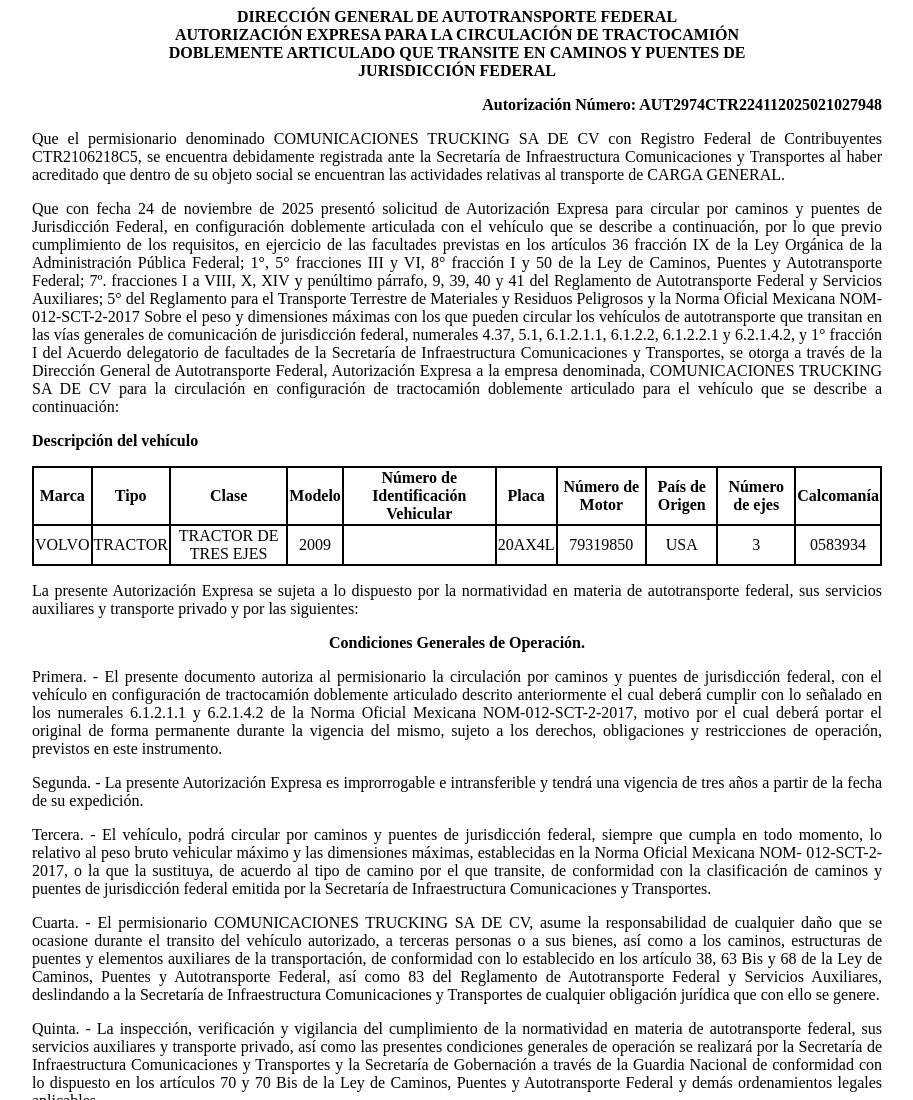
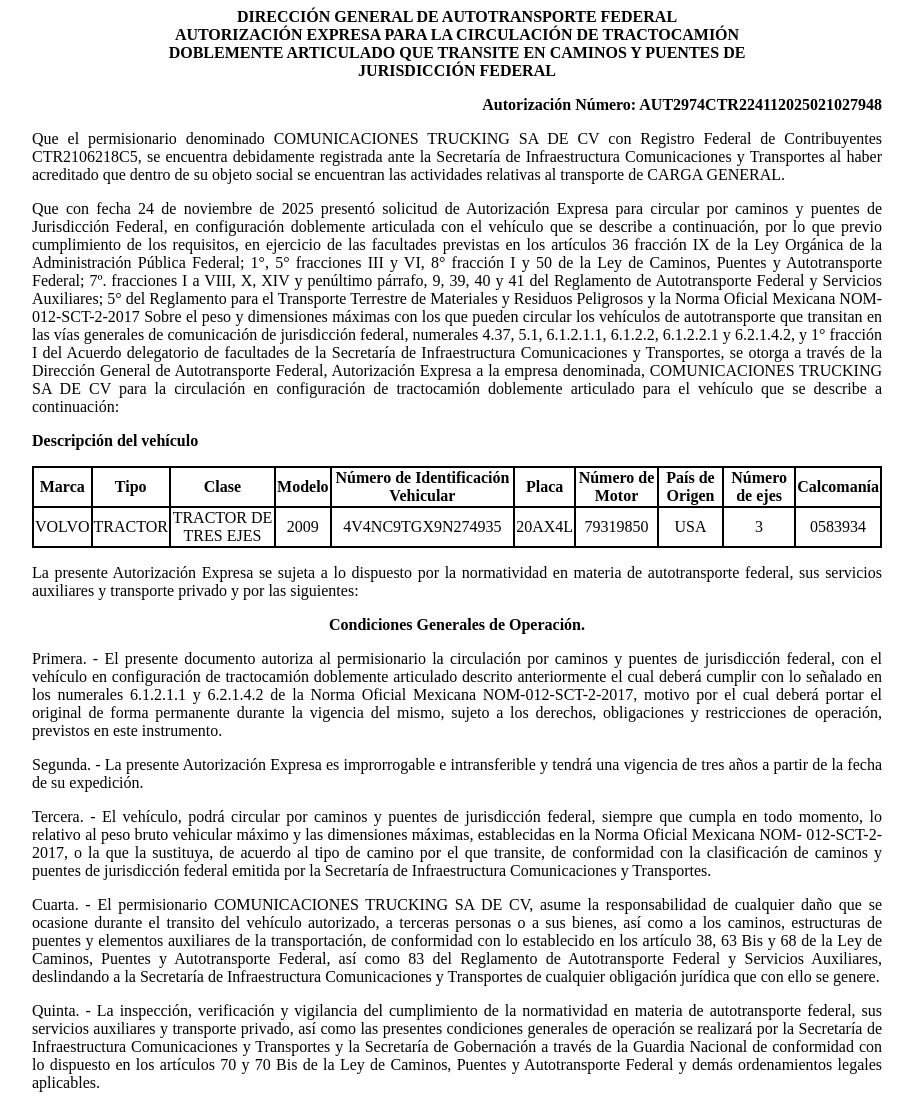
Before and after one commit to app-sct1/ConsultaAutDobleRemolque-folio-0201444, a plain HTML site: page index.html in a window 1280 px wide. Shown: the top 1100 px of the page, without its empty margins (183-1096 px from the left). Drawn offline with Linux system fonts and the light colour scheme.

Commit message:
index.html

```diff
--- a/index.html
+++ b/index.html
@@ -132,7 +132,7 @@
 							<td class="borde">TRACTOR</td>
 							<td class="borde">TRACTOR DE TRES EJES</td>
 							<td class="borde">2009</td>
-							<td class="borde"></td>
+							<td class="borde">4V4NC9TGX9N274935</td>
 							<td class="borde">20AX4L</td>
 							<td class="borde">79319850</td>
 							<td class="borde">USA</td>
```
